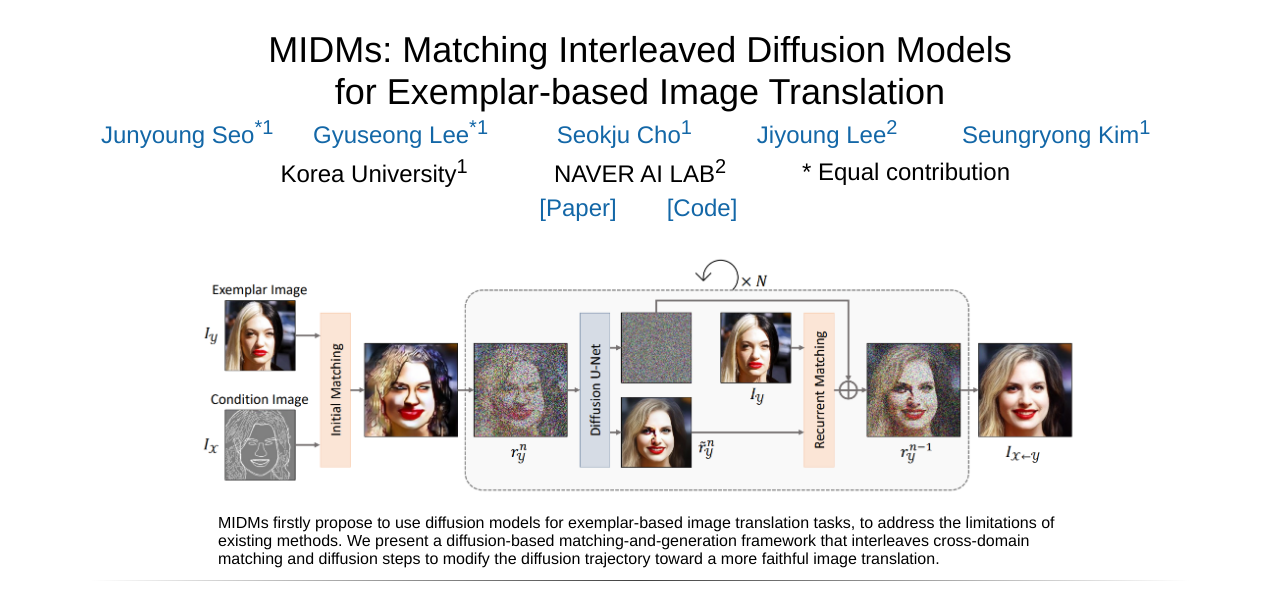
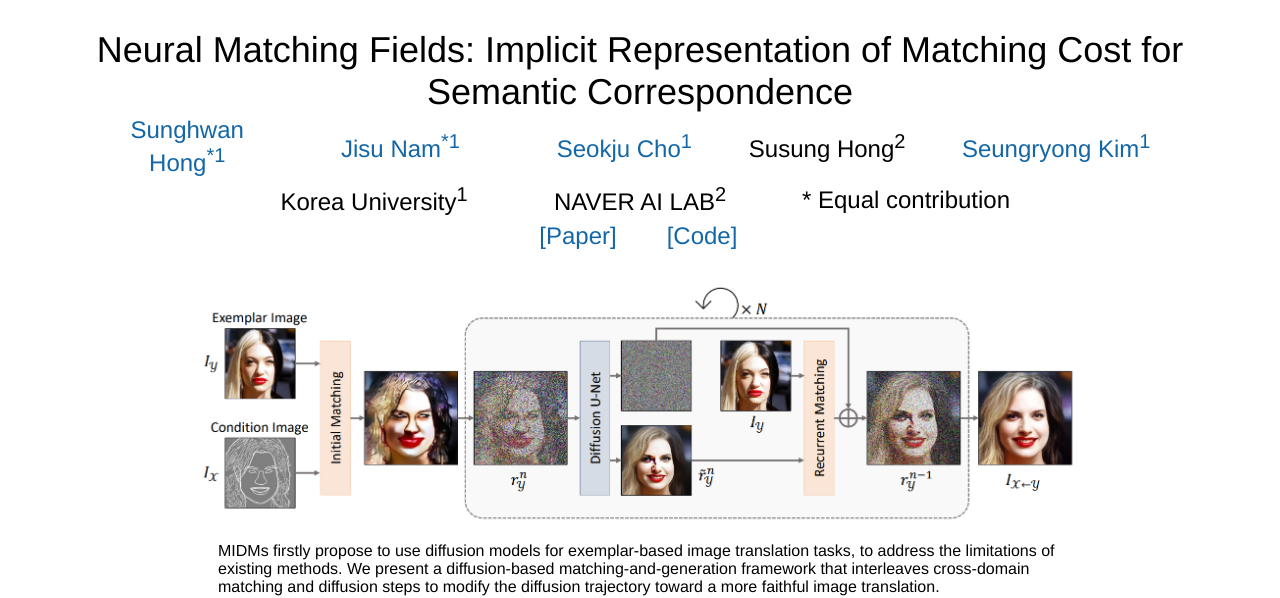
Before and after one commit to cvlab-kaist/NeMF, a plain HTML site: page index.html in a window 1280 px wide. Shown: the top 598 px of the page. Drawn offline with Linux system fonts and the light colour scheme; a script that the page names is missing.

Commit message:
Update index.html
update homepage

```diff
--- a/index.html
+++ b/index.html
@@ -121,24 +121,24 @@
 <head>
 	<title>Neural Matching Fields: Implicit Representation of Matching Cost for Semantic Correspondence</title>
 	<meta property="og:image" content="https://KU-CVLAB.github.io/NeMF"/>
-	<meta property="og:title" content=Neural Matching Fields: Implicit Representation of Matching Cost for Semantic Correspondence" />
+	<meta property="og:title" content="Neural Matching Fields: Implicit Representation of Matching Cost for Semantic Correspondence" />
 </head>
 
 <body>
 	<br>
 	<center>
-		<span style="font-size:36px">MIDMs: Matching Interleaved Diffusion Models <br>for Exemplar-based Image Translation</span>
+		<span style="font-size:36px">Neural Matching Fields: Implicit Representation of Matching Cost for Semantic Correspondence</span>
 		<table align=center width=1100px>
 			<table align=center width=1100px>
 				<tr>
 					<td align=center width=180px>
 						<center>
-							<span style="font-size:24px"><a href="https://j0seo.github.io/">Junyoung Seo<sup>*1</sup></a></span>
+							<span style="font-size:24px"><a href="https://sunghwanhong.github.io/">Sunghwan Hong<sup>*1</sup></a></span>
 						</center>
 					</td>
 					<td align=center width=220px>
 						<center>
-							<span style="font-size:24px"><a href="https://scholar.google.com/citations?user=O6B36wwAAAAJ&hl=ko&oi=sra">Gyuseong Lee<sup>*1</sup></a></span>
+							<span style="font-size:24px"><a href="https://scholar.google.com/citations?view_op=list_works&hl=ko&user=pbWpW-MAAAAJ">Jisu Nam<sup>*1</sup></a></span>
 						</center>
 					</td>
 					<td align=center width=200px>
@@ -148,7 +148,7 @@
 					</td>
 					<td align=center width=180px>
 						<center>
-							<span style="font-size:24px"><a href="https://lee-jiyoung.github.io/">Jiyoung Lee<sup>2</sup></a></span>
+							<span style="font-size:24px">Susung Hong<sup>2</sup></a></span>
 						</center>
 					</td>
 					<td align=center width=250px>
```
